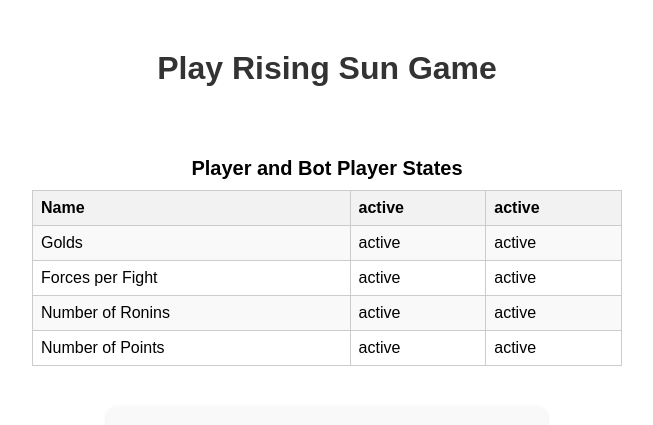
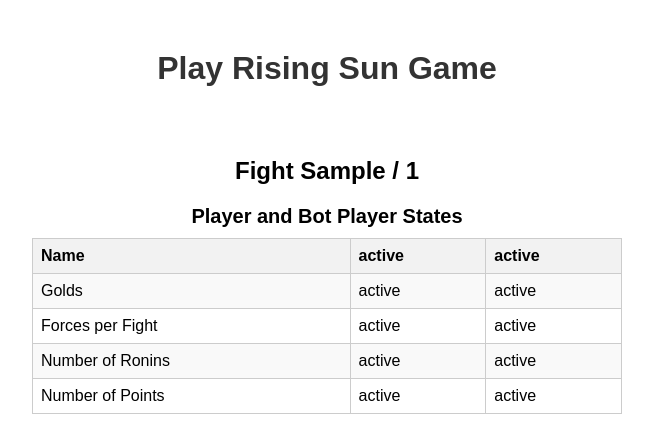
Before and after one commit to corentinlger/Rising-Sun, a Flask app: template templates/play.html in a window 1280 px wide. Shown: the top 425 px of the page, without its empty margins (313-966 px from the left). Run offline with Flask 3, Linux system fonts and the light colour scheme; the template is opened without the code that fills it: most values are stand-ins (such as "Sample title", 1, 10 or a date in 2020).

Commit message:
Display current fight number in a game

```diff
--- a/app.py
+++ b/app.py
@@ -67,11 +67,10 @@ def play():
     player_state = player.get_statistics()
     bot_state = bot_player.get_statistics()
 
-    return render_template('play.html', player_state=player_state, bot_state=bot_state)
-
+    return render_template('play.html', player_state=player_state, bot_state=bot_state, nb_fights=env.fights_per_game, fight_nb=env.fight_nb+1)
 
 if __name__ == '__main__':
     app.run(debug=True)
 
 
- # TODO : remember the game state when you use the play_again button
+ # TODO : remember the game state when you use the play_again button, load the env and just reset it !!!
--- a/templates/play.html
+++ b/templates/play.html
@@ -4,6 +4,7 @@
     <h1>Play Rising Sun Game</h1>
 
     <table class="game-info">
+        <h2>Fight {{ fight_nb }} / {{ nb_fights }}</h2>
         <caption>Player and Bot Player States</caption>
         <tr>
             <th>Name</th>
```
